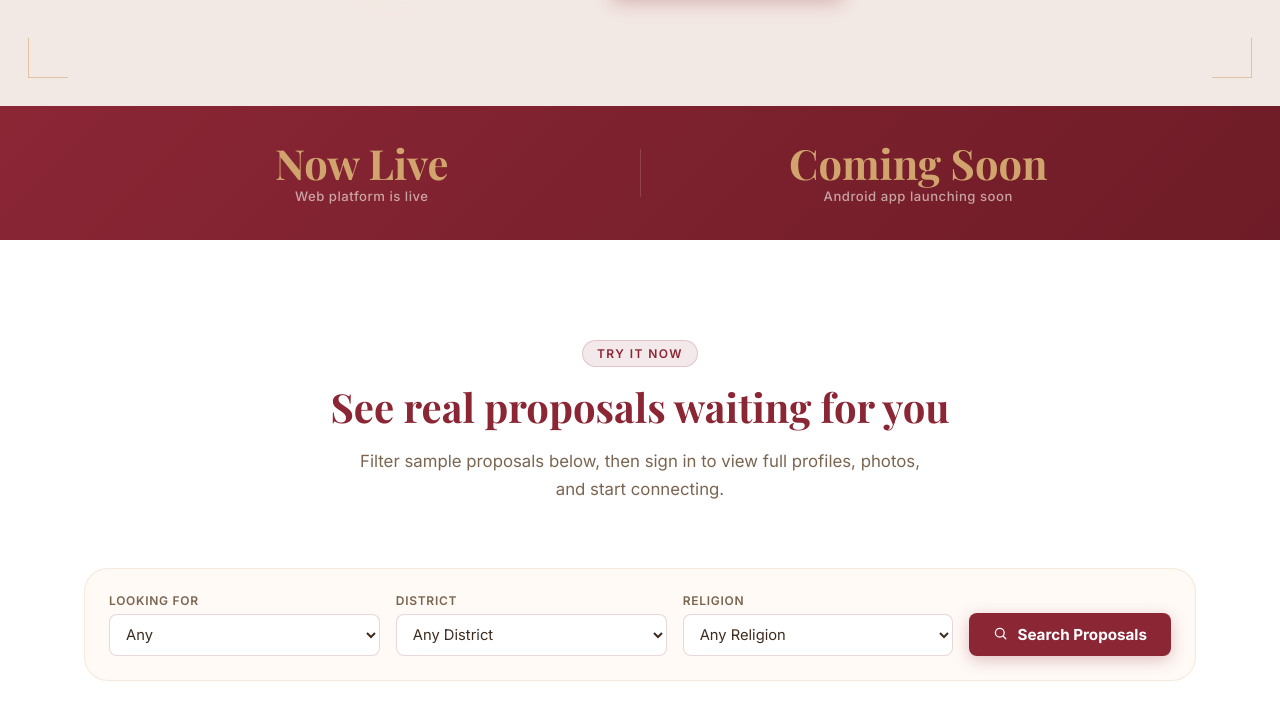
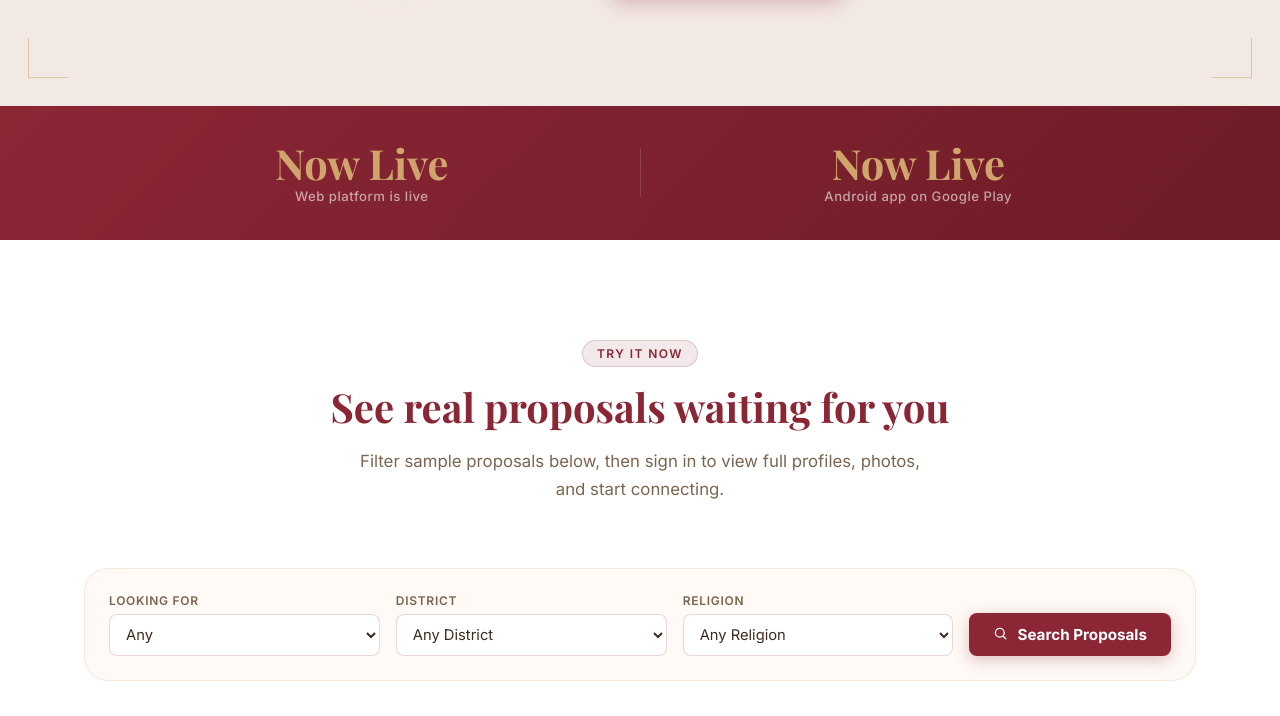
Before and after one commit to sanduntharaka/landing-karakaara, a Next.js app: page / in a window 1280 px wide. Shown: the part 800-1516 px from the top of the page. Built offline with nearby package versions, Linux system fonts and the light colour scheme.

Commit message:
added android app

```diff
--- a/components/CtaSection.tsx
+++ b/components/CtaSection.tsx
@@ -54,7 +54,6 @@ export default function CtaSection() {
                 <path d="M8 10v4M12 10v4" stroke="currentColor" strokeWidth="1.4" strokeLinecap="round"/>
               </svg>
               Google Play
-              <span className={s.soon}>Soon</span>
             </button>
 
             <button className={s.btnGhost} onClick={handleIOS}>
--- a/components/Hero.tsx
+++ b/components/Hero.tsx
@@ -1,7 +1,7 @@
 "use client";
 
 import Image from "next/image";
-import { APP_URLS } from "@/lib/config";
+import { APP_URLS, handleLogin } from "@/lib/config";
 import s from "./Hero.module.css";
 
 export default function Hero() {
@@ -136,7 +136,7 @@ export default function Hero() {
             </p>
 
             <div className={`${s.actions} ${s.fadeIn}`}>
-              <a className={s.btnPrimary} href={APP_URLS.web}>
+              <a className={s.btnPrimary} href={APP_URLS.web} onClick={(e) => { e.preventDefault(); handleLogin(); }}>
                 Begin Your Journey
                 <svg
                   width="16"
--- a/components/Nav.tsx
+++ b/components/Nav.tsx
@@ -4,7 +4,7 @@ import { useState, useEffect, useRef } from 'react';
 import Image from 'next/image';
 import Link from 'next/link';
 import { useRouter } from 'next/navigation';
-import { APP_URLS } from '@/lib/config';
+import { APP_URLS, handleLogin } from '@/lib/config';
 import s from './Nav.module.css';
 
 export default function Nav() {
@@ -72,8 +72,8 @@ export default function Nav() {
         </ul>
 
         <div className={s.actions}>
-          <a className={s.btnLogin} href={APP_URLS.web} aria-label="Sign in">Sign In</a>
-          <a className={s.btnStart} href={APP_URLS.web} aria-label="Get started">Get Started</a>
+          <a className={s.btnLogin} href={APP_URLS.web} aria-label="Sign in" onClick={(e) => { e.preventDefault(); handleLogin(); }}>Sign In</a>
+          <a className={s.btnStart} href={APP_URLS.web} aria-label="Get started" onClick={(e) => { e.preventDefault(); handleLogin(); }}>Get Started</a>
         </div>
 
         <button
@@ -94,8 +94,8 @@ export default function Nav() {
             </Link>
           ))}
           <div className={s.mobileActions}>
-            <a className={s.btnLogin} href={APP_URLS.web}>Sign In</a>
-            <a className={s.btnStart} href={APP_URLS.web}>Get Started</a>
+            <a className={s.btnLogin} href={APP_URLS.web} onClick={(e) => { e.preventDefault(); handleLogin(); }}>Sign In</a>
+            <a className={s.btnStart} href={APP_URLS.web} onClick={(e) => { e.preventDefault(); handleLogin(); }}>Get Started</a>
           </div>
         </div>
       )}
--- a/components/ProposalDemo.tsx
+++ b/components/ProposalDemo.tsx
@@ -1,7 +1,7 @@
 "use client";
 
 import { useMemo, useState } from "react";
-import { APP_URLS } from "@/lib/config";
+import { APP_URLS, redirectToAppOrWeb } from "@/lib/config";
 import s from "./ProposalDemo.module.css";
 
 type Proposal = {
@@ -68,7 +68,7 @@ const DEFAULT_FILTERS: Filters = { gender: "Any", location: "Any District", reli
 const MAX_VISIBLE = 6;
 
 function goToLogin() {
-  window.location.href = APP_URLS.login;
+  redirectToAppOrWeb(APP_URLS.login);
 }
 
 function LockIcon() {
--- a/components/StatsBand.tsx
+++ b/components/StatsBand.tsx
@@ -14,10 +14,16 @@ export default function StatsBand() {
           <span className={s.label}>Web platform is live</span>
         </a>
         <div className={s.sep} aria-hidden />
-        <div className={s.item}>
-          <span className={s.num}>Coming Soon</span>
-          <span className={s.label}>Android app launching soon</span>
-        </div>
+        <a
+          href={APP_URLS.playStore}
+          target="_blank"
+          rel="noopener noreferrer"
+          className={`${s.item} ${s.itemClickable}`}
+          aria-label="Get the Android app on Google Play"
+        >
+          <span className={s.num}>Now Live</span>
+          <span className={s.label}>Android app on Google Play</span>
+        </a>
       </div>
     </section>
   );
--- a/lib/config.ts
+++ b/lib/config.ts
@@ -1,12 +1,12 @@
 export const APP_URLS = {
   web: "https://proposal.karakaara.lk",
   login: "https://proposal.karakaara.lk/auth/login",
-  playStore: "#",
+  playStore: "https://play.google.com/store/apps/details?id=com.lankovate.karakaara&pcampaignid=web_share",
   appStore: "#",
 } as const;
 
 export const APP_STORE_SETTINGS = {
-  android: false,
+  android: true,
   appleStore: false,
 } as const;
 
@@ -20,14 +20,18 @@ export function isIOS(): boolean {
   return /iphone|ipad|ipod/i.test(navigator.userAgent);
 }
 
-export function handleLogin(): void {
+export function redirectToAppOrWeb(webUrl: string): void {
   if (isAndroid() && APP_STORE_SETTINGS.android) {
     window.location.href = APP_URLS.playStore;
   } else if (isIOS() && APP_STORE_SETTINGS.appleStore) {
     window.location.href = APP_URLS.appStore;
   } else {
-    window.location.href = APP_URLS.web;
+    window.location.href = webUrl;
   }
+}
+
+export function handleLogin(): void {
+  redirectToAppOrWeb(APP_URLS.web);
 }
 
 export function showToast(message: string): void {
```
